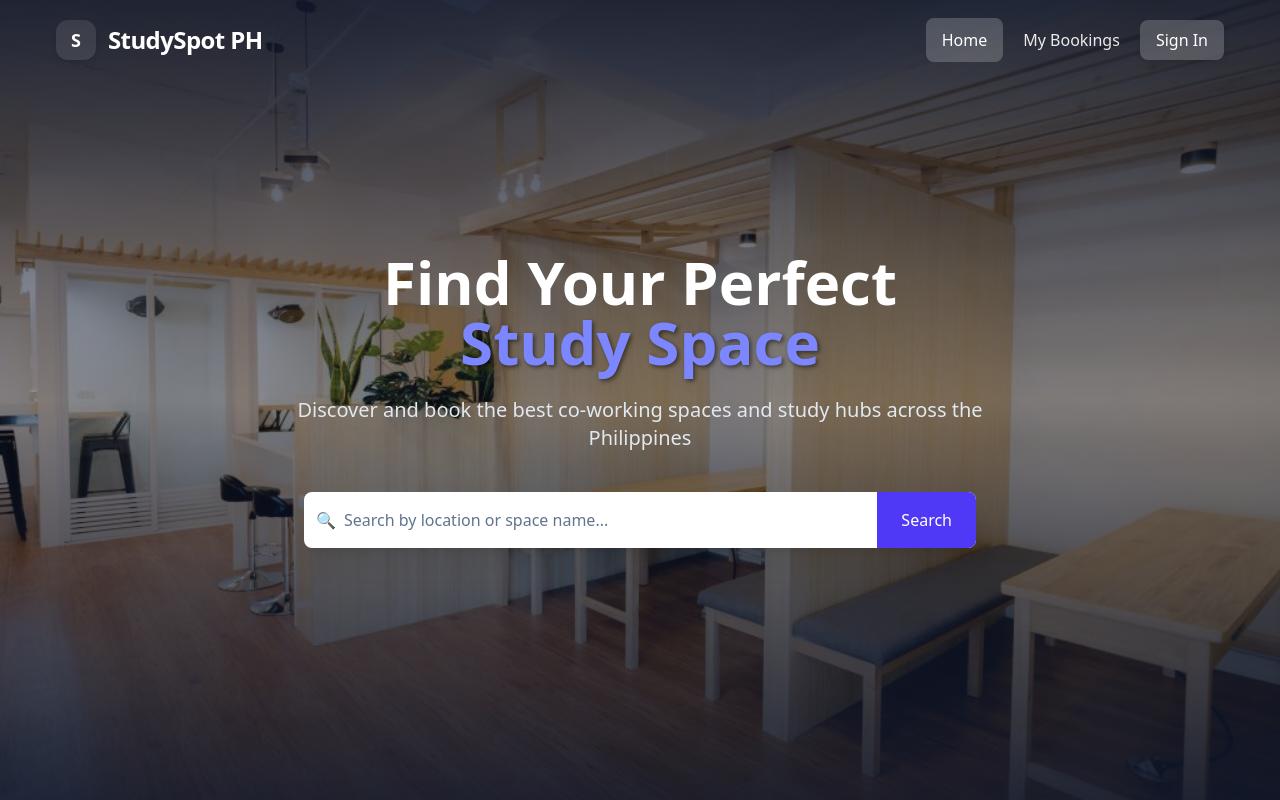
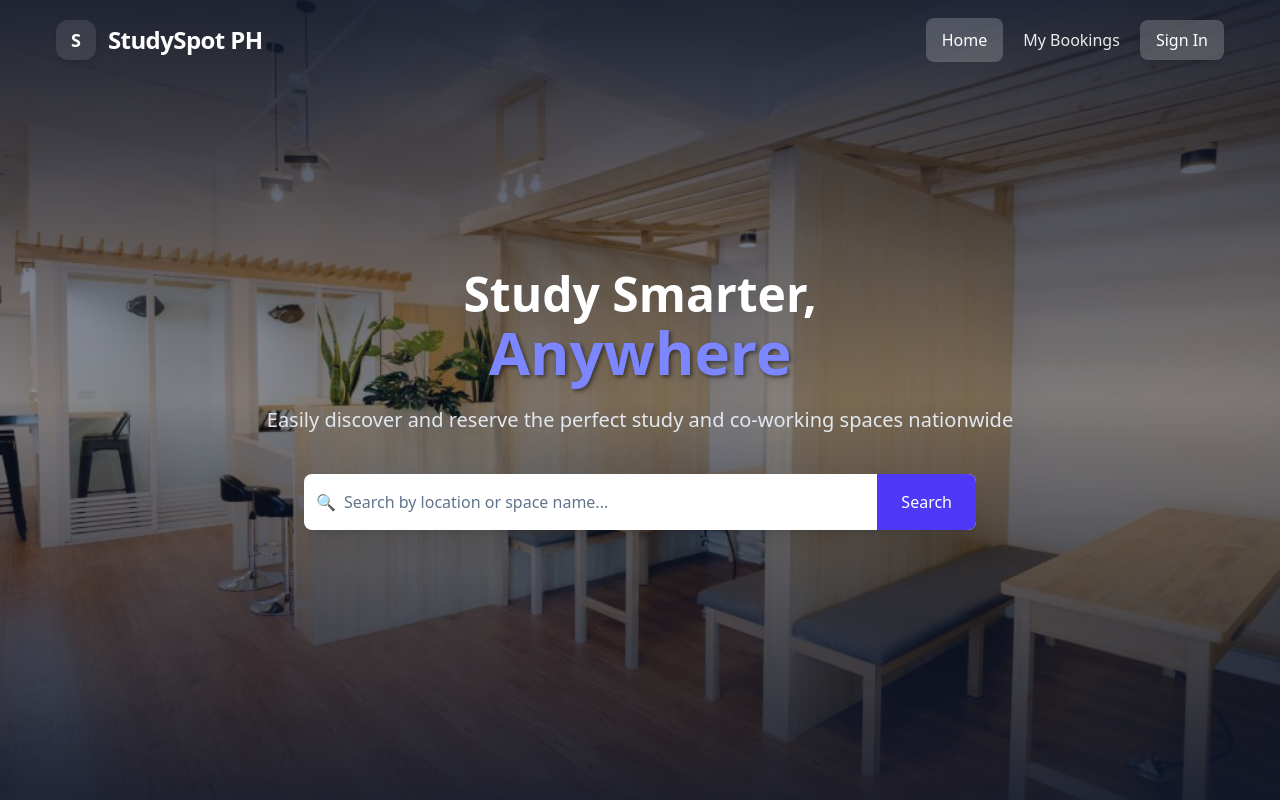
Before and after one commit to luisantonioj/midterm-project, a React (Vite) app: page / in a window 1280 px wide. Shown: the top 800 px of the page. Built offline with nearby package versions, Linux system fonts and the light colour scheme.

Commit message:
change tagline

```diff
--- a/src/components/Home/Hero.jsx
+++ b/src/components/Home/Hero.jsx
@@ -41,13 +41,10 @@ export default function Hero({
       {/* Hero Content */}
       <div className="absolute inset-0 flex items-center justify-center">
         <div className="text-center px-4 max-w-4xl">
-          <h1 className="text-4xl md:text-5xl lg:text-6xl font-bold mb-6">
-            Find Your Perfect
-            <span className="block text-indigo-400" style={{ textShadow: '2px 2px 4px rgba(0, 0, 0, 0.5)'}}>Study Space</span>
-          </h1>
+          <h1 className="text-4xl md:text-5xl lg:text-5xl font-bold mb-1">Study Smarter,</h1>
+          <h1 className="text-4xl md:text-5xl lg:text-6xl font-bold mb-6 block text-indigo-400" style={{ textShadow: '2px 2px 4px rgba(0, 0, 0, 0.5)'}}>Anywhere</h1>
           <p className="text-xl text-slate-200 max-w-3xl mx-auto mb-10">
-            Discover and book the best co-working spaces and study hubs across
-            the Philippines
+            Easily discover and reserve the perfect study and co-working spaces nationwide
           </p>
 
           <SearchBar query={query} setQuery={setQuery} />
--- a/src/pages/SpaceDetail.jsx
+++ b/src/pages/SpaceDetail.jsx
@@ -167,7 +167,7 @@ export default function SpaceDetail() {
                   type="date"
                   value={date}
                   onChange={e => setDate(e.target.value)}
-                  // min={new Date().toLocaleDateString('en-CA')} // Prevent past dates
+                  min={new Date().toLocaleDateString('en-CA')} // Prevent past dates
                   className="w-full border border-slate-300 rounded-lg px-4 py-3 focus:ring-2 focus:ring-indigo-500 focus:border-transparent"
                   required
                 />
```
